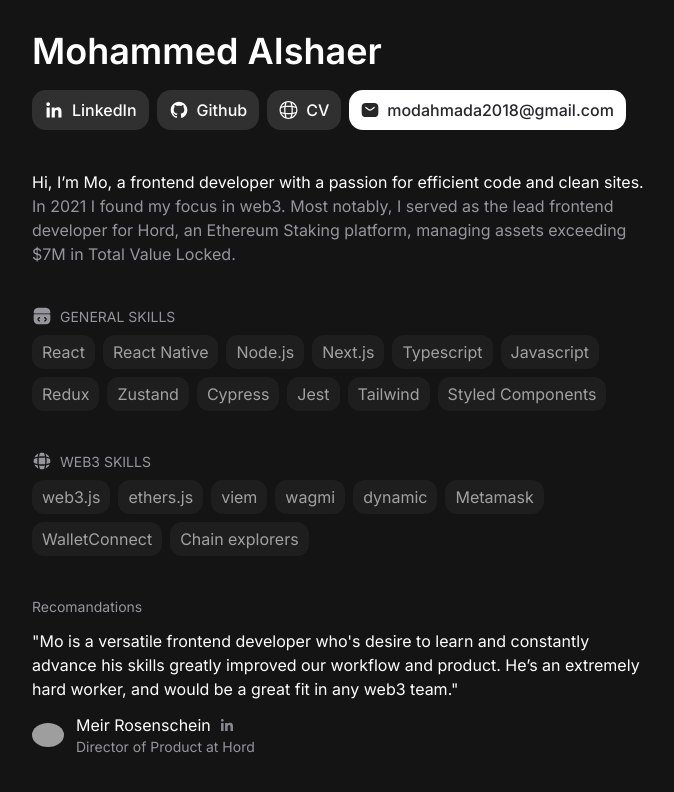
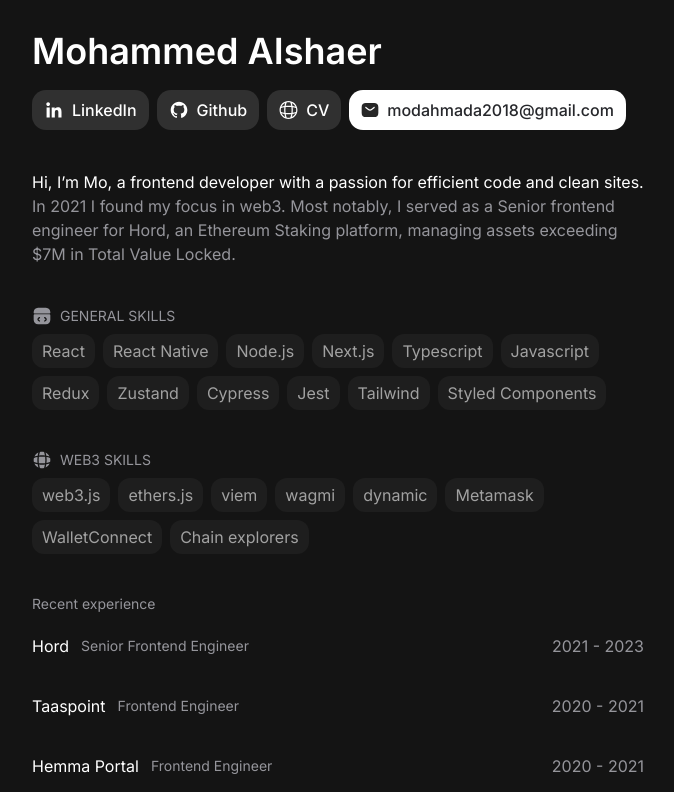
Before and after one commit to Mohammed-Mamoun98/wallet-connector, a React app: page / in a window 1280 px wide. Shown: the top 792 px of the page, without its empty margins (298-972 px from the left). Built offline with nearby package versions, Linux system fonts and the light colour scheme; grey boxes are pictures that could not be loaded.

Commit message:
Add experiences section

```diff
--- /dev/null
+++ b/src/pages/Landing/Experience/Experience.scss
@@ -0,0 +1,10 @@
+.experience-wrapper {
+  &:hover {
+    .show-at-hover {
+      opacity: 1;
+    }
+  }
+  .show-at-hover {
+    opacity: 0;
+  }
+}
--- /dev/null
+++ b/src/pages/Landing/Experience/Experience.tsx
@@ -0,0 +1,37 @@
+import clsx from "clsx";
+import React from "react";
+import { secondaryFontColor } from "src/styles/tw-classes";
+import { experiencesList } from "./experiencesList";
+import "./Experience.scss";
+
+export default function Experience() {
+  return (
+    <div>
+      <span
+        className={clsx(secondaryFontColor, "text-sm font-normal block mb-2 ")}
+      >
+        Recent experience
+      </span>
+      <div className="flex flex-col gap-3">
+        {experiencesList.map((exp) => (
+          <div className="experience-wrapper flex justify-between items-center py-3  relative cursor-pointer">
+            <div className="show-at-hover absolute left-[-3%] top-0 w-[105%] h-[100%] bg-[#272727] z-[0] rounded-[16px]" />
+            <div className="flex items-center gap-3 text-lg z-1">
+              <span className="block md:text-base sm:text-sm text-xs z-[1]">
+                {exp.company}
+              </span>
+              <span className={clsx("text-sm", secondaryFontColor)}>
+                {exp.position}
+              </span>
+            </div>
+            <div
+              className={clsx("md:text-base text-xs pr-2", secondaryFontColor)}
+            >
+              {exp.date.from} - {exp.date.to}
+            </div>
+          </div>
+        ))}
+      </div>
+    </div>
+  );
+}
--- /dev/null
+++ b/src/pages/Landing/Experience/experiencesList.tsx
@@ -0,0 +1,35 @@
+export interface IExperience {
+  position: string;
+  company: string;
+  date: {
+    from: number;
+    to: number;
+  };
+}
+
+export const experiencesList: IExperience[] = [
+  {
+    company: "Hord",
+    position: "Senior Frontend Engineer",
+    date: {
+      from: 2021,
+      to: 2023,
+    },
+  },
+  {
+    company: "Taaspoint",
+    position: "Frontend Engineer",
+    date: {
+      from: 2020,
+      to: 2021,
+    },
+  },
+  {
+    company: "Hemma Portal",
+    position: "Frontend Engineer",
+    date: {
+      from: 2020,
+      to: 2021,
+    },
+  },
+];
--- a/src/pages/Landing/Landing.tsx
+++ b/src/pages/Landing/Landing.tsx
@@ -7,6 +7,7 @@
 import { generalSkill, web3Skills } from "./Skills/skillsLists";
 import Recomandations from "./Recomandations/Recomandations";
 import ProfileGallery from "./ProfileGallery/ProfileGallery";
+import Experience from "./Experience/Experience";
 
 export default function Landing() {
   return (
@@ -16,6 +17,7 @@
         <Summary />
         <Skills {...generalSkill} />
         <Skills {...web3Skills} />
+        <Experience />
         <Recomandations />
         <ProfileGallery />
       </div>
--- a/src/pages/Landing/ProfileGallery/ProfileGallery.tsx
+++ b/src/pages/Landing/ProfileGallery/ProfileGallery.tsx
@@ -18,9 +18,9 @@
             className="w-100 h-auto rounded-[27px]"
             alt="gallery-img"
           />
-          <div className="pb-1">
-            <span className="block px-6 mt-3 text-lg">{galleryImg.title}</span>
-            <span className={clsx("block px-6 text-sm", secondaryFontColor)}>
+          <div className="pb-1 px-4">
+            <span className="block mt-3 text-lg">{galleryImg.title}</span>
+            <span className={clsx("block text-sm", secondaryFontColor)}>
               {galleryImg.describtion}
             </span>
           </div>
--- a/src/pages/Landing/Recomandations/Recomandations.tsx
+++ b/src/pages/Landing/Recomandations/Recomandations.tsx
@@ -8,7 +8,7 @@
 export default function Recomandations() {
   return (
     <div>
-      <span className={clsx("text-[14px] block mb-3", secondaryFontColor)}>
+      <span className={clsx("text-sm block mb-2", secondaryFontColor)}>
         Recomandations
       </span>
       <div className="flex flex-col gap-[32px]">
--- a/src/pages/Landing/Skills/Skills.tsx
+++ b/src/pages/Landing/Skills/Skills.tsx
@@ -6,13 +6,13 @@
     <div className="">
       <div className="flex gap-2">
         {icon}
-        <span className="font-normal text-[14px] opacity-60  text-[#EBEBF5]">
+        <span className="font-normal text-sm opacity-60  text-[#EBEBF5]">
           {title}
         </span>
       </div>
       <div className="mt-2 flex gap-2 flex-wrap">
         {skills.map((skill) => (
-          <div className="rounded-[12px] bg-[#252525] opacity-60 text-[16px]  py-[5px] px-[10px]">{skill}</div>
+          <div className="rounded-[12px] bg-[#252525] opacity-60 text-md  py-[5px] px-[10px]">{skill}</div>
         ))}
       </div>
     </div>
--- a/src/pages/Landing/Summary/Summary.tsx
+++ b/src/pages/Landing/Summary/Summary.tsx
@@ -9,8 +9,8 @@
       </span>
       <span className="text-[#EBEBF5] opacity-60">
         {" "}
-        In 2021 I found my focus in web3. Most notably, I served as the lead
-        frontend developer for Hord, an Ethereum Staking platform, managing
+        In 2021 I found my focus in web3. Most notably, I served as a Senior
+        frontend engineer for Hord, an Ethereum Staking platform, managing
         assets exceeding $7M in Total Value Locked.
       </span>
     </div>
```
